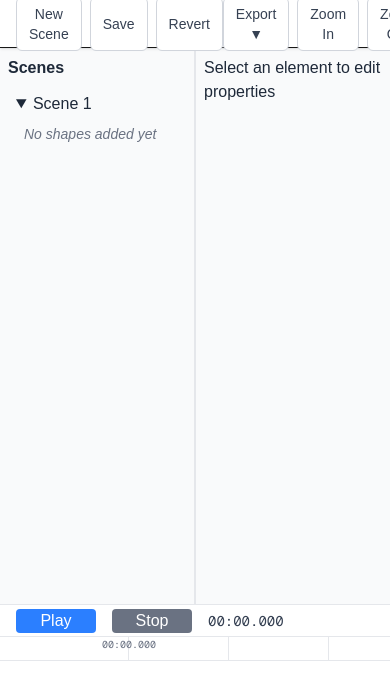
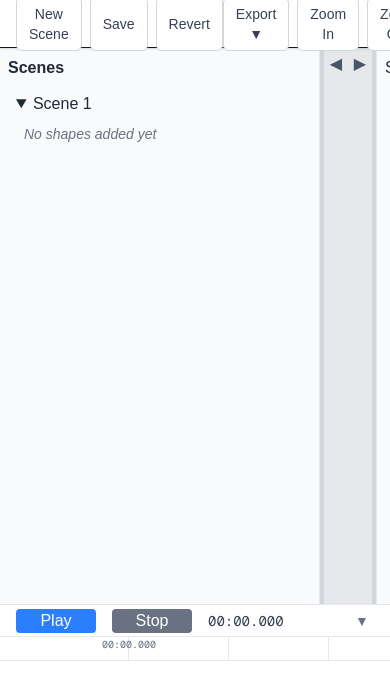
Before and after one commit to kgopfa/plotmix-ui, a Next.js app: page /editor in a window 390 px wide. Shown: the top 700 px of the page. Built offline with nearby package versions, Linux system fonts and the light colour scheme; what @pixi/react would draw is missing.

Commit message:
Panel collapse

```diff
--- a/src/components/editor/index.tsx
+++ b/src/components/editor/index.tsx
@@ -44,10 +44,55 @@ export default function EditorCanvas() {
   } | null>(null);
   const [showPaths, setShowPaths] = useState(true);
 
+  // Panel state management
+  const [leftPanelCollapsed, setLeftPanelCollapsed] = useState(false);
+  const [rightPanelCollapsed, setRightPanelCollapsed] = useState(false);
+  const [leftPanelWidth, setLeftPanelWidth] = useState(320); // Default 320px (w-80)
+  const [rightPanelWidth, setRightPanelWidth] = useState(320); // Default 320px (w-80)
+  const [isResizing, setIsResizing] = useState<'left' | 'right' | null>(null);
+
   const MASK_OFFSET_X = 0;
   const MASK_OFFSET_Y = 0;
 
   const canvasRef = useRef<CanvasRef | null>(null);
+
+  // Panel resize handlers
+  const handleMouseDown = useCallback((panel: 'left' | 'right') => (e: React.MouseEvent) => {
+    e.preventDefault();
+    setIsResizing(panel);
+  }, []);
+
+  const handleMouseMove = useCallback((e: MouseEvent) => {
+    if (!isResizing) return;
+
+    if (isResizing === 'left') {
+      const newWidth = Math.max(200, Math.min(600, e.clientX)); // Min 200px, max 600px
+      setLeftPanelWidth(newWidth);
+    } else if (isResizing === 'right') {
+      const newWidth = Math.max(200, Math.min(600, window.innerWidth - e.clientX)); // Min 200px, max 600px
+      setRightPanelWidth(newWidth);
+    }
+  }, [isResizing]);
+
+  const handleMouseUp = useCallback(() => {
+    setIsResizing(null);
+  }, []);
+
+  useEffect(() => {
+    if (isResizing) {
+      document.addEventListener('mousemove', handleMouseMove);
+      document.addEventListener('mouseup', handleMouseUp);
+      document.body.style.cursor = 'col-resize';
+      document.body.style.userSelect = 'none';
+
+      return () => {
+        document.removeEventListener('mousemove', handleMouseMove);
+        document.removeEventListener('mouseup', handleMouseUp);
+        document.body.style.cursor = '';
+        document.body.style.userSelect = '';
+      };
+    }
+  }, [isResizing, handleMouseMove, handleMouseUp]);
   const gsapManager = useMemo(() => new GSAPTimelineManager(), []);
 
   // Memoize the time manager instance
@@ -701,7 +746,33 @@ export default function EditorCanvas() {
 
       {/* Main Body */}
       <div className="flex flex-1 overflow-hidden">
-        <SceneExplorer elements={elements} selectionManager={selectionManager} />
+        {/* Left Panel - Scene Explorer */}
+        {!leftPanelCollapsed && (
+          <>
+            <div
+              className="bg-gray-50 border-r border-gray-200 overflow-y-auto flex-shrink-0"
+              style={{ width: `${leftPanelWidth}px` }}
+            >
+              <SceneExplorer elements={elements} selectionManager={selectionManager} />
+            </div>
+            {/* Left Resize Handle */}
+            <div
+              className="w-1 bg-gray-300 hover:bg-blue-500 cursor-col-resize flex-shrink-0 transition-colors"
+              onMouseDown={handleMouseDown('left')}
+            />
+          </>
+        )}
+
+        {/* Collapse/Expand Button for Left Panel */}
+        <div className="flex flex-col justify-start bg-gray-200 flex-shrink-0">
+          <button
+            onClick={() => setLeftPanelCollapsed(!leftPanelCollapsed)}
+            className="w-6 h-8 flex items-center justify-center text-gray-600 hover:text-gray-800 hover:bg-gray-300 transition-colors"
+            title={leftPanelCollapsed ? 'Show Scene Explorer' : 'Hide Scene Explorer'}
+          >
+            {leftPanelCollapsed ? '▶' : '◀'}
+          </button>
+        </div>
 
         {/* Canvas + Element Toolbar */}
         <main
@@ -789,10 +860,36 @@ export default function EditorCanvas() {
           )}
         </main>
 
-        <Inspector
-          selectedElement={selectedElement}
-          onInspectorChange={handleInspectorChange}
-        />
+        {/* Collapse/Expand Button for Right Panel */}
+        <div className="flex flex-col justify-start bg-gray-200 flex-shrink-0">
+          <button
+            onClick={() => setRightPanelCollapsed(!rightPanelCollapsed)}
+            className="w-6 h-8 flex items-center justify-center text-gray-600 hover:text-gray-800 hover:bg-gray-300 transition-colors"
+            title={rightPanelCollapsed ? 'Show Inspector' : 'Hide Inspector'}
+          >
+            {rightPanelCollapsed ? '◀' : '▶'}
+          </button>
+        </div>
+
+        {/* Right Panel - Inspector */}
+        {!rightPanelCollapsed && (
+          <>
+            {/* Right Resize Handle */}
+            <div
+              className="w-1 bg-gray-300 hover:bg-blue-500 cursor-col-resize flex-shrink-0 transition-colors"
+              onMouseDown={handleMouseDown('right')}
+            />
+            <div
+              className="bg-gray-50 border-l border-gray-200 overflow-y-auto flex-shrink-0"
+              style={{ width: `${rightPanelWidth}px` }}
+            >
+              <Inspector
+                selectedElement={selectedElement}
+                onInspectorChange={handleInspectorChange}
+              />
+            </div>
+          </>
+        )}
       </div>
 
       <Timeline
--- a/src/components/editor/panels/inspector.tsx
+++ b/src/components/editor/panels/inspector.tsx
@@ -50,14 +50,14 @@ export function Inspector({ selectedElement, onInspectorChange }: InspectorProps
 
   if (!selectedElement) {
     return (
-      <aside className="w-80 min-w-48 max-w-xs bg-gray-50 border-l border-gray-200 p-2 overflow-y-auto text-gray-800">
+      <div className="h-full p-2 text-gray-800">
         <p>Select an element to edit properties</p>
-      </aside>
+      </div>
     );
   }
 
   return (
-    <aside className="w-80 min-w-48 max-w-xs bg-gray-50 border-l border-gray-200 p-2 overflow-y-auto text-gray-800">
+    <div className="h-full p-2 text-gray-800">
       <div className="flex border-b mb-4">
         <button
           className={`px-4 py-2 ${activeTab === 'properties' ? 'border-b-2 border-blue-500' : ''}`}
@@ -88,6 +88,6 @@ export function Inspector({ selectedElement, onInspectorChange }: InspectorProps
           onEnterPathMode={handleEnterPathMode}
         />
       )}
-    </aside>
+    </div>
   );
 }
--- a/src/components/editor/panels/scene-explorer.tsx
+++ b/src/components/editor/panels/scene-explorer.tsx
@@ -71,8 +71,8 @@ export function SceneExplorer({ elements, selectionManager }: SceneExplorerProps
   };
 
   return (
-    <aside
-      className="w-80 min-w-48 max-w-xs bg-gray-50 border-r border-gray-200 p-2 overflow-y-auto text-gray-800"
+    <div
+      className="h-full p-2 text-gray-800"
       onClick={handleEmptySpaceClick}
     >
       <h3 className="font-semibold mb-2">Scenes</h3>
@@ -186,6 +186,6 @@ export function SceneExplorer({ elements, selectionManager }: SceneExplorerProps
           </details>
         </li>
       </ul>
-    </aside>
+    </div>
   );
 }
--- a/src/components/editor/timeline/index.tsx
+++ b/src/components/editor/timeline/index.tsx
@@ -3,6 +3,7 @@ import { TimelineTrack } from '@/components/editor/timeline/timeline-track';
 import { AnimatedCanvasElement } from '@/types/canvas';
 import { TimelineState } from '@/types/timeline';
 import { TimeManagerState } from '@/lib/time-manager';
+
 
 interface TimelineProps {
   elements: AnimatedCanvasElement[];
@@ -25,6 +26,7 @@ export function Timeline({
 }: TimelineProps) {
   const scrollContainerRef = useRef<HTMLDivElement>(null);
   const [scrollLeft, setScrollLeft] = useState(0);
+  const [isCollapsed, setIsCollapsed] = useState(false);
 
   const handleScroll = () => {
     if (scrollContainerRef.current) {
@@ -40,9 +42,9 @@ export function Timeline({
   };
 
   return (
-    <footer className="h-60 border-t border-gray-200 bg-white">
+    <footer className={`border-t border-gray-200 bg-white transition-all duration-200 ${isCollapsed ? 'h-8' : 'h-60'}`}>
       {/* Controls */}
-      <div className="h-8 border-b border-gray-200 flex items-center px-4">
+      <div className="h-8 border-b border-gray-200 flex items-center px-4 justify-between">
         <div className="flex items-center gap-4">
           <button
             onClick={onPlayPause}
@@ -60,10 +62,23 @@ export function Timeline({
             {formatTime(timeState.elapsedTime)}
           </div>
         </div>
+
+        <button
+          onClick={() => setIsCollapsed(!isCollapsed)}
+          className="flex items-center justify-center w-6 h-6 text-gray-500 hover:text-gray-700 hover:bg-gray-100 rounded transition-colors"
+          title={isCollapsed ? 'Expand Timeline' : 'Collapse Timeline'}
+        >
+          {isCollapsed ? (
+            <span className="text-sm">▲</span>
+          ) : (
+            <span className="text-sm">▼</span>
+          )}
+        </button>
       </div>
 
-      {/* Scrollable timeline container (ruler + tracks) */}
-      <div className="h-[calc(100%-56px)] overflow-y-auto">
+      {/* Scrollable timeline container (ruler + tracks) - only visible when not collapsed */}
+      {!isCollapsed && (
+        <div className="h-[calc(100%-32px)] overflow-y-auto">
           <div
             className="relative w-max"
             style={{ width: `${timelineState.scale * 120 + 128}px` }} // 128 = w-32 name column
@@ -105,6 +120,7 @@ export function Timeline({
             ))}
           </div>
         </div>
+      )}
     </footer>
   );
 }
```
Lines whose indentation alone changed are shown as unchanged.
